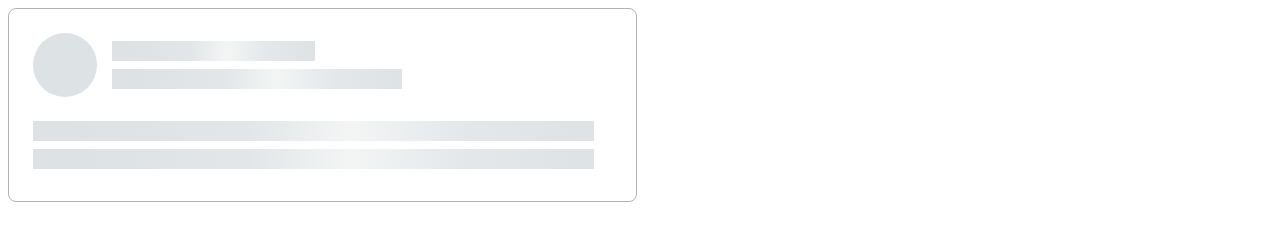
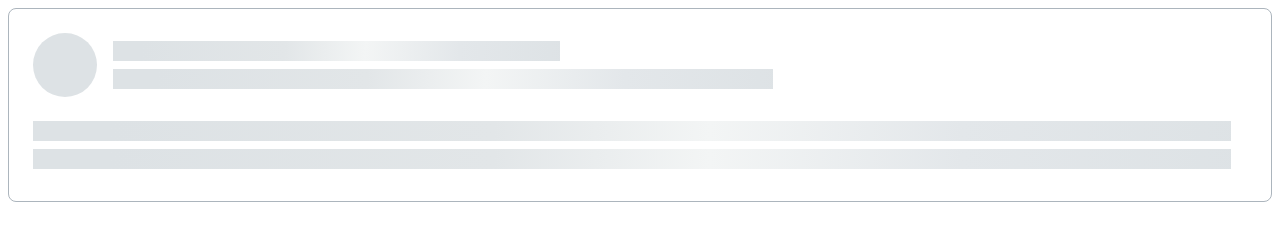
Before and after one commit to js-tasks-ru/htmlcss-20240216_kseniya4, a website: page 04-lection2/02-skeleton/index.html in a window 1280 px wide. Drawn offline with Linux system fonts and the light colour scheme.

Commit message:
updated skeleton Lection 2 Skeleton

```diff
--- a/04-lection2/02-skeleton/index.html
+++ b/04-lection2/02-skeleton/index.html
@@ -7,18 +7,16 @@
         <link rel="stylesheet" href="./skeleton.css">
     </head>
     <body>
-        <div class="skeleton-container">
         <div class="skeleton">
             <div class="skeleton__image"></div>
             <div class="skeleton__title">
-                    <div class="skeleton__row"></div>
-                    <div class="skeleton__row"></div>
+                <div class="skeleton__row skeleton__row_small"></div>
+                <div class="skeleton__row skeleton__row_medium"></div>
             </div>
             <div class="skeleton__description">
                 <div class="skeleton__row"></div>
                 <div class="skeleton__row"></div>
             </div>
         </div>
-        </div>
     </body>
 </html>
--- a/04-lection2/02-skeleton/skeleton.css
+++ b/04-lection2/02-skeleton/skeleton.css
@@ -1,11 +1,7 @@
-.skeleton-container {
-    max-width: 579px;
-}
 .skeleton {
-    width: 100%;
     border: 1px solid var(--grey-3);
     border-radius: 8px;
-    padding: 24px;
+    padding: 24px 40px 32px 24px;
     display: flex;
     flex-wrap: wrap;
 }
@@ -14,27 +10,29 @@
     height: 64px;
     background-color: var(--grey-2);
     border-radius: 50%;
+    margin: 0 16px 24px 0;
 }
 .skeleton__row {
-    width: 100%;
     height: 20px;
     background: linear-gradient(92.51deg, #DDE2E5 6.44%, #E2E6E8 38.47%, #F3F5F5 56.48%, #E3E7EA 77.5%, #DDE2E5 102.52%);
-
+}
+.skeleton__row_small {
+    width: 40%;
+}
+.skeleton__row_medium {
+    width: 59%;
 }
 .skeleton__title {
-    width: 50%;
     display: flex;
     flex-direction: column;
-    justify-content: space-evenly;
-    padding: 0 15px;
-}
-.skeleton__title .skeleton__row:first-child {
-    width: 70%;
+    justify-content: center;
+    gap: 8px;
+    flex-grow: 1;
+    margin-bottom: 24px;
 }
 .skeleton__description {
     width: 100%;
-    padding: 24px 18px 0 0;
+    display: flex;
+    flex-direction: column;
+    gap: 8px;
 }
-.skeleton__description .skeleton__row {
-    margin-bottom: 8px;
-}
```
Lines whose indentation alone changed are shown as unchanged.
